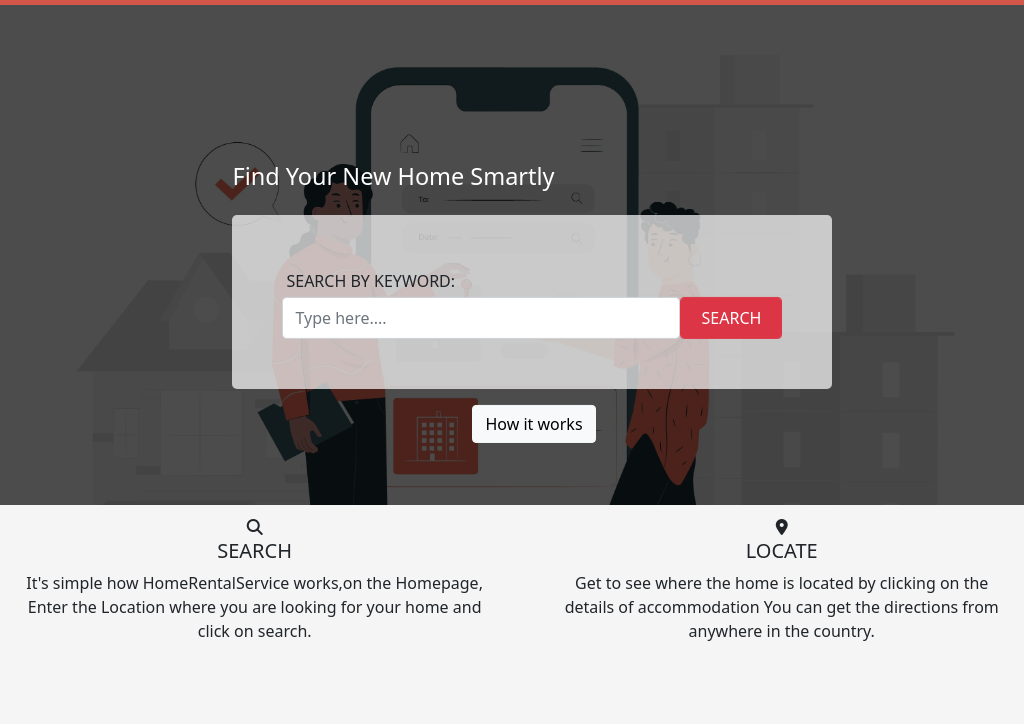
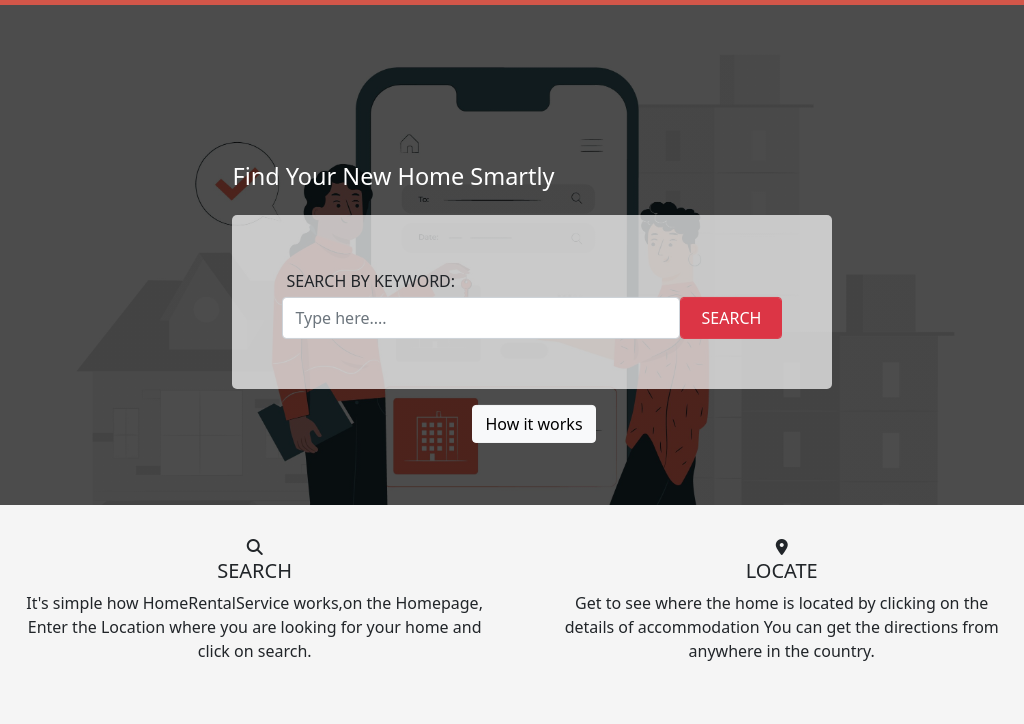
Before and after one commit to mahbubul14/house_rent, a website: page index.html in a window 1024 px wide. Shown: the part 75-799 px from the top of the page. Drawn offline with nearby package versions, Linux system fonts and the light colour scheme.

Commit message:
Add margin in how it works secction

```diff
--- a/style.css
+++ b/style.css
@@ -184,7 +184,8 @@ ul a {
   }
 
   .grid-container div {
-    padding-bottom: 50px;
+    padding-bottom: 30px;
+    margin-top: 20px;
   }
 
   .footer-2 {
@@ -255,7 +256,8 @@ ul a {
   }
 
   .grid-container div {
-    padding-bottom: 50px;
+    padding-bottom: 30px;
+    margin-top: 20px;
   }
 
   .footer-2 {
```
